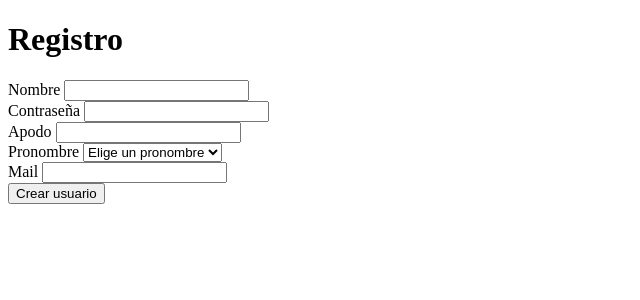
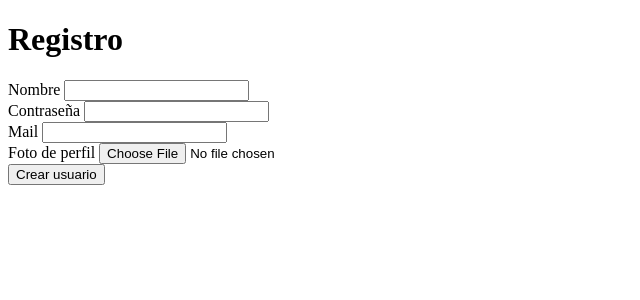
Before and after one commit to DCC-CC4401/2024-1-CC4401-1-grupo-4, a Django app: template stack_overbuxef/templates/stack_overbuxef/register_user.html in a window 1280 px wide. Shown: the top 300 px of the page, without its empty margins (0-640 px from the left). Run offline with Django 3.2, Linux system fonts and the light colour scheme; the template is opened without the code that fills it, so the values that code supplies are empty.

Commit message:
login and register basic template

```diff
--- a/stack_overbuxef/templates/stack_overbuxef/login.html
+++ b/stack_overbuxef/templates/stack_overbuxef/login.html
@@ -17,7 +17,8 @@
                 <label for="contraseña">Contraseña</label>
                 <input type="password" id="contraseña" name="contraseña" required>
             </div>
-                    <button type="submit">Entrar</button>
+            <button type="submit">Entrar</button><br>
+            <button type="button" id="registro" name="registro" onclick="location.href = '/register'">Registrarse</button>
         </form>
     </div>
 </body>
--- a/stack_overbuxef/templates/stack_overbuxef/register_user.html
+++ b/stack_overbuxef/templates/stack_overbuxef/register_user.html
@@ -19,25 +19,15 @@
                 </div>
 
                 <div>
-                    <label for="apodo">Apodo</label>
-                    <input type="text" id="apodo" name="apodo" required>
+                    <label for="mail">Mail</label>
+                    <input type="email" id="mail" name="mail" required>
                 </div>
 
                 <div>
-                    <label for="pronombre">Pronombre</label>
-                    <select id="pronombre" name="pronombre" required>
-                        <option value="">Elige un pronombre</option>
-                        <option value="El">El</option>
-                        <option value="La">La</option>
-                        <option value="Le">Le</option>
-                        <option value="Otro">Otro</option>
-                    </select>
+                    <label for="foto">Foto de perfil</label>
+                    <input type="file" id="foto" name="foto" accept="image/*">
                 </div>
 
-                <div>
-                    <label for="mail">Mail</label>
-                    <input type="email" id="mail" name="mail" required>
-                </div>
                 <button type="submit">Crear usuario</button>
             </form>
         </body>
--- a/stack_overbuxef/urls.py
+++ b/stack_overbuxef/urls.py
@@ -2,8 +2,8 @@ from django.urls import path
 from . import views
 
 urlpatterns = [
-    # path('register', views.register_user, name='register_user'),
-    # path('login',views.login_user, name='login'),
+    path('', views.login_user, name='login'),
+    path('register', views.register_user, name='register_user'),
     # path('logout',views.logout_user, name='logout'),
     # path('forum',views.logout_user, name='forum'),
     # path('message',views.logout_user, name='message'),
```
Also changed, not shown: stack_overbuxef/views.py (+16 -21 lines). Lines whose indentation alone changed are shown as unchanged.
